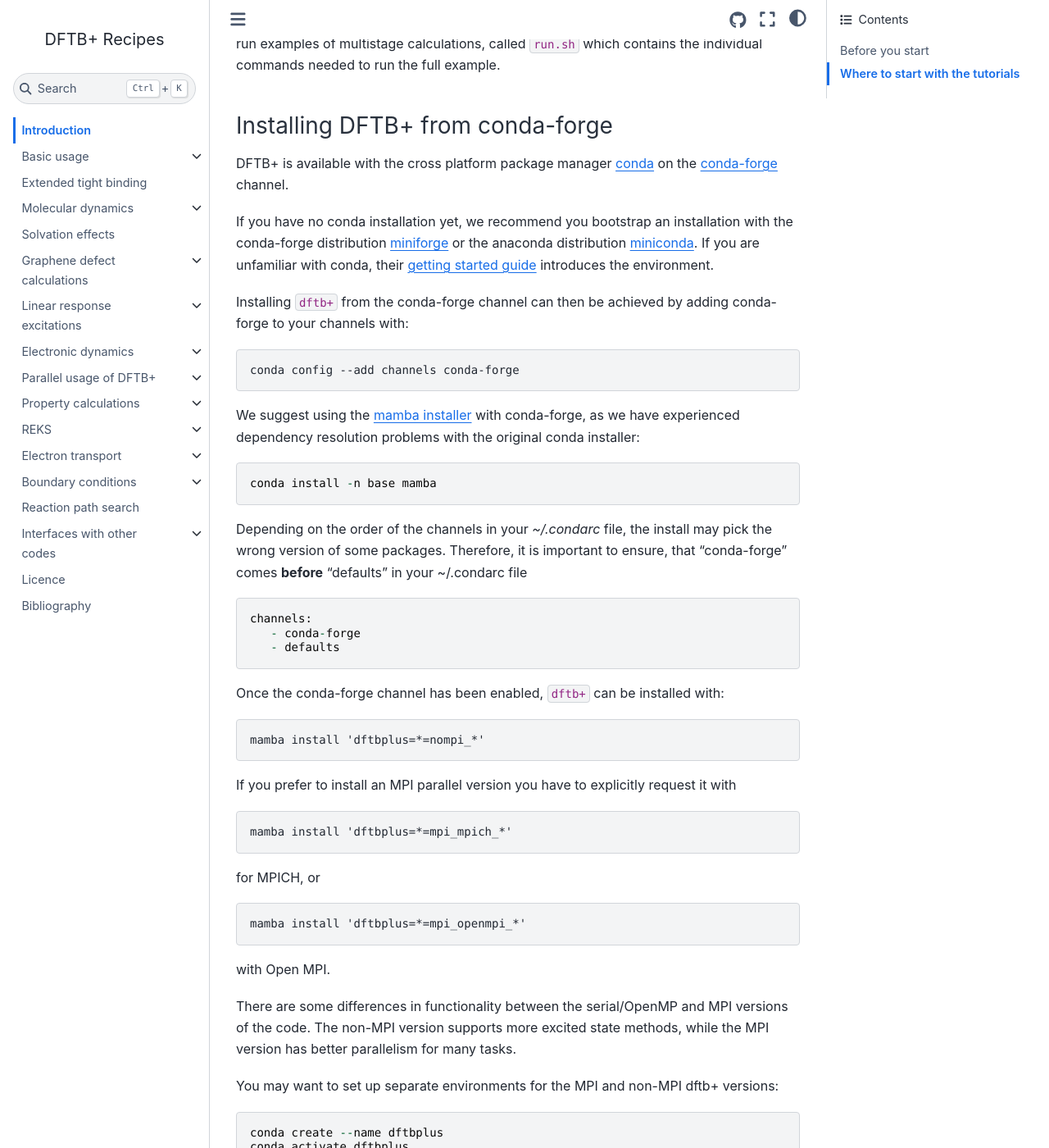
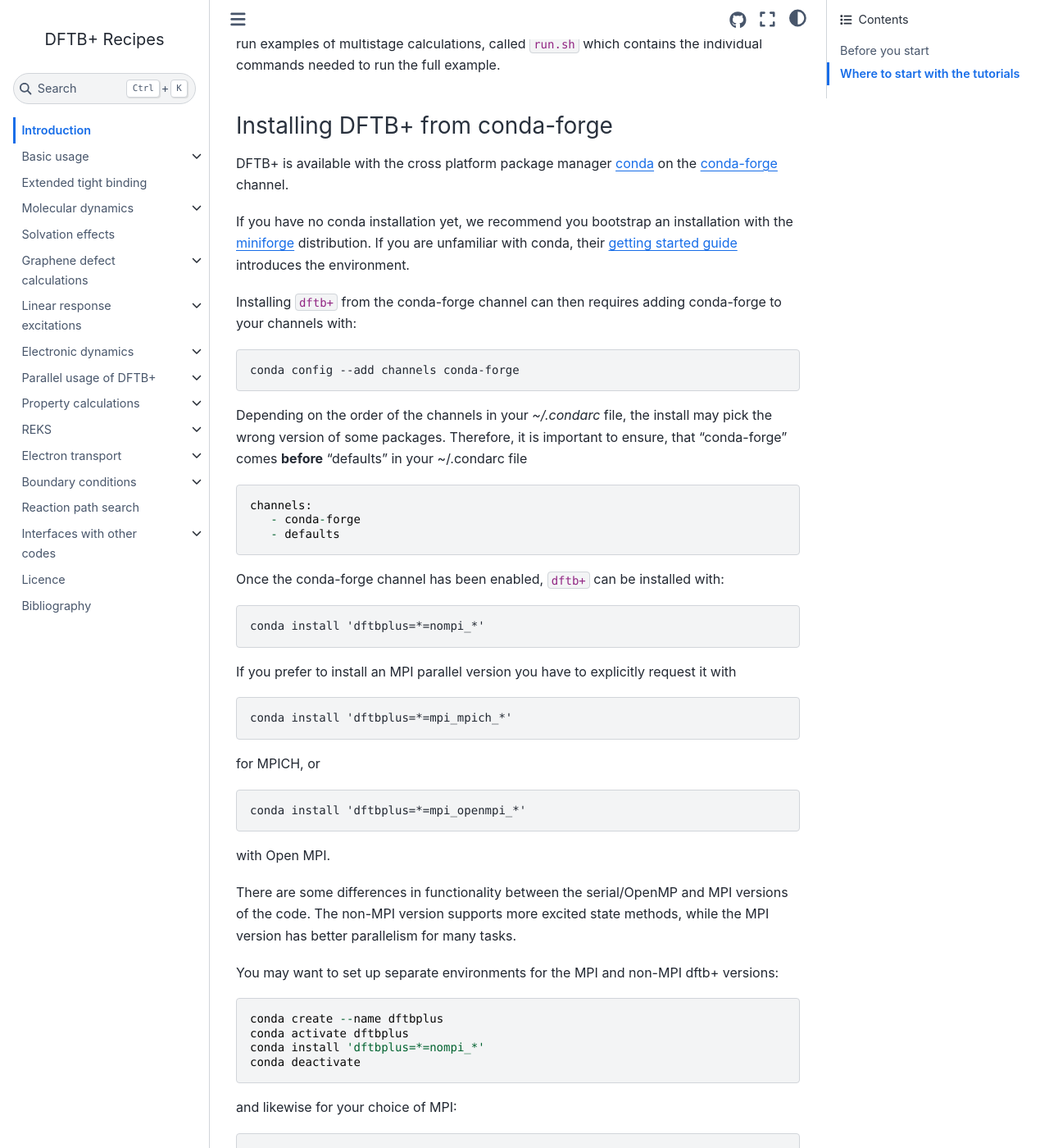
Before and after one commit to dftbplus/recipes, a Sphinx documentation site: the page built from docs/introduction.rst, in a window 1280 px wide and 1400 px high, scrolled down 875 px. Shown: the whole window at 82% size. Built offline with Sphinx 7.4.7 and the Sphinx Book theme 1.1.4, drawn with Linux system fonts in a browser that asks for light colours; some of the changed text lies outside the part shown.

Commit message:
Update for 25.1 install

```diff
--- a/docs/conf.py
+++ b/docs/conf.py
@@ -56,7 +56,7 @@
 
 # General information about the project.
 project = 'DFTB+ Recipes'
-copyright = '2023, DFTB+ developers group'
+copyright = '2025, DFTB+ developers group'
 author = 'DFTB+ developers group'
 
 # The version info for the project you're documenting, acts as replacement for
@@ -64,9 +64,9 @@
 # built documents.
 #
 # The short X.Y version.
-version = '22.1'
+version = '25.1'
 # The full version, including alpha/beta/rc tags.
-release = '22.1'
+release = '25.1'
 
 # The language for content autogenerated by Sphinx. Refer to documentation
 # for a list of supported languages.
--- a/docs/introduction.rst
+++ b/docs/introduction.rst
@@ -62,27 +62,18 @@
 `conda-forge <https://conda-forge.org>`_ channel.
 
 If you have no conda installation yet, we recommend you bootstrap an
-installation with the conda-forge distribution `miniforge
-<https://github.com/conda-forge/miniforge/releases/latest>`_ or the
-anaconda distribution `miniconda
-<https://docs.conda.io/en/latest/miniconda.html>`_. If you are
+installation with the `miniforge
+<https://github.com/conda-forge/miniforge/releases/latest>`_ distribution. If you are
 unfamiliar with conda, their `getting started guide
 <https://docs.conda.io/projects/conda/en/latest/user-guide/getting-started.html>`_
 introduces the environment.
 
-Installing ``dftb+`` from the conda-forge channel can then be achieved
-by adding conda-forge to your channels with:
+Installing ``dftb+`` from the conda-forge channel can then requires
+adding conda-forge to your channels with:
 
 .. code-block:: none
 
    conda config --add channels conda-forge
-
-We suggest using the `mamba installer
-<https://mamba.readthedocs.io/>`_ with conda-forge, as we have
-experienced dependency resolution problems with the original conda
-installer::
-
-  conda install -n base mamba
 
 Depending on the order of the channels in your `~/.condarc` file, the
 install may pick the wrong version of some packages. Therefore, it is
@@ -98,20 +89,20 @@
 
 .. code-block:: none
 
-   mamba install 'dftbplus=*=nompi_*'
+   conda install 'dftbplus=*=nompi_*'
 
 If you prefer to install an MPI parallel version you have to
 explicitly request it with
 
 .. code-block:: none
 
-   mamba install 'dftbplus=*=mpi_mpich_*'
+   conda install 'dftbplus=*=mpi_mpich_*'
 
 for MPICH, or
 
 .. code-block:: none
 
-   mamba install 'dftbplus=*=mpi_openmpi_*'
+   conda install 'dftbplus=*=mpi_openmpi_*'
 
 with Open MPI.
 
@@ -125,13 +116,13 @@
 
   conda create --name dftbplus
   conda activate dftbplus
-  mamba install 'dftbplus=*=nompi_*'
+  conda install 'dftbplus=*=nompi_*'
   conda deactivate
 
 and likewise for your choice of MPI::
 
   conda create -n dftbplusMPI
-  mamba install -n dftbplusMPI 'dftbplus=*=mpi_openmpi_*'
+  conda install -n dftbplusMPI 'dftbplus=*=mpi_openmpi_*'
 
 Then list available environments::
 
@@ -143,14 +134,14 @@
 
 .. code-block:: none
 
-   mamba install dftbplus-tools dftbplus-python
+   conda install dftbplus-tools dftbplus-python
 
 It is possible to list all of the versions of ``dftb+`` and its
 additional components that are available on your platform with:
 
 .. code-block:: none
 
-   mamba search 'dftbplus*' --channel conda-forge
+   conda search 'dftbplus*' --channel conda-forge
 
 Where to start with the tutorials
 =================================
```
